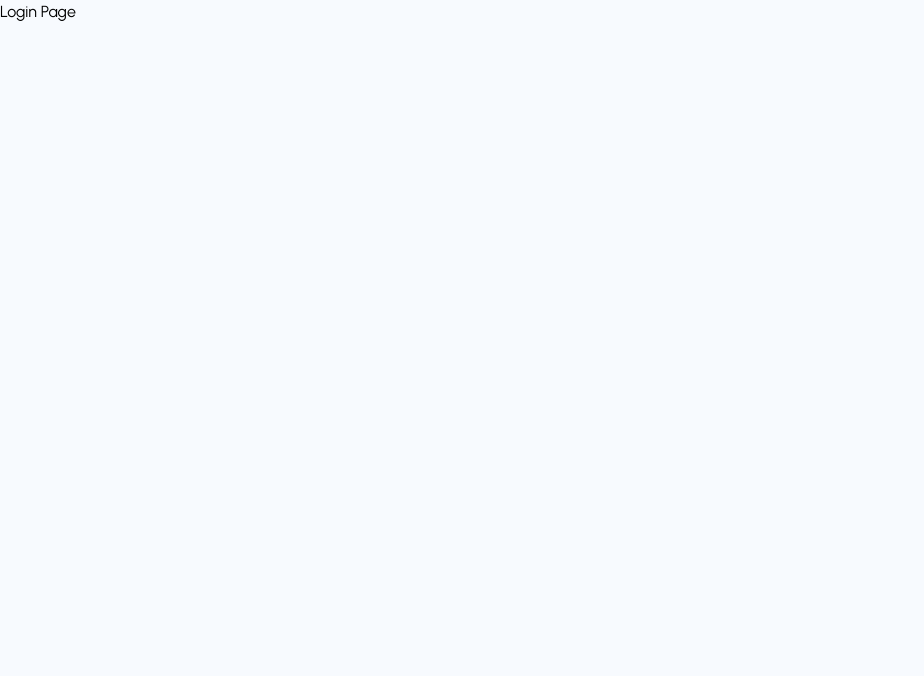
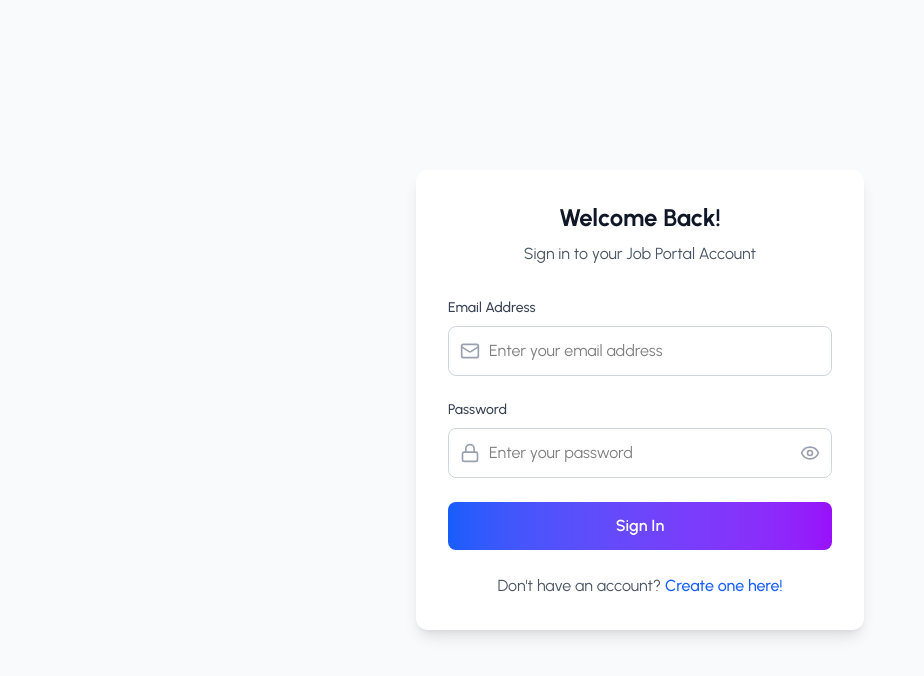
Before and after one commit to 08021976-22022006/Job-Portal, a React (Vite) app in the folder frontend/job-portal/: page /login in a window 1280 px wide. Shown: the top 676 px of the page, without its empty margins (0-924 px from the left). Built offline with nearby package versions, Linux system fonts and the light colour scheme; a web font is replaced by a local one.

Commit message:
Login.jsx

```diff
--- a/frontend/job-portal/src/pages/Auth/Login.jsx
+++ b/frontend/job-portal/src/pages/Auth/Login.jsx
@@ -1,9 +1,231 @@
-import React from 'react'
+import React, { useState } from 'react'
+import { motion } from 'framer-motion';
+import {
+  Mail,
+  Lock,
+  Eye,
+  EyeOff,
+  Loader,
+  AlertCircle,
+  CheckCircle
+} from 'lucide-react';
 
 const Login = () => {
+
+  const [formData, setFormData] = useState({
+    email: '',
+    password: '',
+    rememberMe: false
+  });
+
+  const [formState, setFormState] = useState({
+    loading: false,
+    errors: {},
+    showPassword: false,
+    success: false
+  });
+
+  // Validation Functions
+  const validateEmail = (email) => {
+    if (!email.trim()) return 'Email is required!';
+    const emailRegex = /^[^\s@]+@[^\s@]+\.[^\s@]+$/;
+    if (!emailRegex.test(email)) return 'Please Enter Valid Email'
+    return '';
+  };
+
+  const validatePassword = (password) => {
+    if (!password) return 'Password is required!'
+    return '';
+  };
+
+  // Handle Input
+  const handleInputChange = (e) => {
+    const { name, value } = e.target;
+    setFormData(prev => ({
+      ...prev,
+      [name]: value
+    }));
+
+    // Clear Error When User Starts Typing
+    if (formState.errors[name]) {
+      setFormState(prev => ({
+        ...prev,
+        errors: {
+         ...prev.errors,
+          [name]: ''
+        }
+      }))
+    }
+  };
+
+  const validateForm = () => {
+    const errors = {
+      email: validateEmail(formData.email),
+      password: validatePassword(formData.password)
+    };
+
+    // Remove Empty Errors
+    Object.keys(errors).forEach(key => {
+      if (!errors[key]) {
+        delete errors[key];
+      }
+    });
+
+    setFormState(prev => ({
+      ...prev,
+      errors
+    }));
+    return Object.keys(errors).length === 0;
+  };
+
+  const handleSubmit = async (e) => {
+    e.preventDefault();
+    if(!validateForm()) return;
+    setFormState(prev => ({...prev, loading: true }));
+
+    try{
+      // Login API
+
+    }
+    catch (error){
+      setFormState(prev => ({...prev, loading: false, errors: { submit: error.response?.data?.message || 'Login Failed! Please Check Your Credentials' } }));
+    }
+  };
+
+  if (formState.success){
+    return (
+      <div className="min-h-screen flex items-center justify-center bg-gray-50 px-4">
+        <motion.div
+          initial={{ opacity: 0, scale: 0.9 }}
+          animate={{ opacity:1, scale: 1 }}
+          className="bg-white p-8 rounded-xl shadow-lg max-w-md w-full text-center"
+        >
+          <CheckCircle className="w-16 h-16 text-green-500 mx-auto mb-4" />
+          <h2 className="text-2xl font-bold text-gray-900 mb-4">
+            Welcome Back!
+          </h2>
+          <p className="text-gray-600 mb-4">
+            You have been successfully logged in!
+          </p>
+          <div className="animate-spin w-6 h-6 border-2 border-blue-600 border-t-transparent rounded-full mx-auto" />
+          <p className="text-sm text-gray-500 mt-2">
+            Redirecting to your dashboard...
+          </p>
+        </motion.div>
+      </div>
+    );
+  }
+
   return (
-    <div>
-        Login Page
+    <div className="min-h-screen flex items-center justify-center bg-gray-50 px-4">
+      <motion.div
+        initial={{ opacity: 0, y: 20 }}
+        animate={{ opacity: 1, y: 0 }}
+        transition={{ duration: 0.6 }}
+        className="bg-white p-8 rounded-xl shadow-lg max-w-md w-full"
+      >
+        <div className="text-center mb-8">
+          <h2 className="text-2xl font-bold text-gray-900 mb-2">
+            Welcome Back!
+          </h2>
+          <p className="text-gray-600">
+            Sign in to your Job Portal Account
+          </p>
+        </div>
+
+        <form onSubmit={handleSubmit} className="space-y-6">
+          {/* Email */}
+          <div>
+            <label className="block text-sm font-medium text-gray-700 mb-2">
+              Email Address
+            </label>
+            <div className="relative">
+              <Mail className="absolute left-3 top-1/2 transform -translate-y-1/2 text-gray-400 w-5 h-5 "/>
+              <input
+                type="email"
+                name="email"
+                value={formData.email}
+                onChange={handleInputChange}
+                className={`w-full pl-10 pr-4 py-3 rounded-lg border ${formState.errors.email ? 'border-red-500' : 'border-gray-300'} focus:ring-2 focus:ring-blue-500 focus:border-transparent transition-colors`}
+                placeholder="Enter your email address"
+                />
+            </div>
+            {formState.errors.email && (
+              <p className="text-red-500 text-sm mt-1 flex items-center">
+                <AlertCircle className="w-4 h-4 mr-1" />
+                {formState.errors.email}
+              </p>
+            )}
+          </div>
+
+          {/* Password */}
+          <div>
+            <label className="block text-sm font-medium text-gray-700 mb-2">
+              Password
+            </label>
+            <div className="relative">
+              <Lock className="absolute left-3 top-1/2 transform -translate-y-1/2 text-gray-400 w-5 h-5" />
+              <input
+                type={formState.showPassword ? 'text' : 'password'}
+                name="password"
+                value={formData.password}
+                onChange={handleInputChange}
+                className={`w-full pl-10 pr-12 py-3 rounded-lg border ${formState.errors.password ? 'border-red-500' : 'border-gray-300'} focus:ring-2 focus:ring-blue-500 focus:border-transparent transition-colors`}
+                placeholder="Enter your password"
+              />
+              <button
+                type="button"
+                onClick={() => setFormState(prev => ({...prev, showPassword:!prev.showPassword }))}
+                className="absolute right-3 top-1/2 transform -translate-y-1/2 text-gray-400 hover:text-gray-600"
+              >
+                 {formState.showPassword? <EyeOff className="w-5 h-5" /> : <Eye className="w-5 h-5" />}
+              </button>
+            </div>
+            {formState.errors.password && (
+              <p className="text-red-500 text-sm mt-1 flex items-center">
+                <AlertCircle className="w-4 h-4 mr-1" />
+                {formState.errors.password}
+              </p>
+              )}
+          </div>
+
+          {/* Submit Error */}
+          {formState.errors.submit && (
+            <div className="bg-red-50 border border-red-200 rounded-lg p-3">
+              <p className="text-red-700 text-sm flex items-center">
+                <AlertCircle className="w-4 h-4 mr-2" />
+                {formState.errors.submit}
+              </p>
+            </div>
+          )}
+
+          {/* Submit Button */}
+          <button
+            type="submit"
+            disabled={formState.loading}
+            className="w-full bg-gradient-to-r from-blue-600 to-purple-600 text-white py-3 rounded-lg font-semibold hover:from-blue-700 hover:to-purple-700 transition-all duration-300 disabled:opacity-50 disabled:cursor-not-allowed flex items-center justify-center space-x-2"
+          >
+            {formState.loading ? (
+              <>
+                <Loader className="w-5 h-5 animate-spin" />
+                <span>Signing In... </span>
+              </>
+            ) : (
+              <span>Sign In</span>
+            )}
+          </button>
+
+          {/* Sign Up Link */}
+          <div className="text-center">
+            <p className="text-gray-600">
+              Don't have an account?{' '}
+              <a href="/signup" className="text-blue-600 hover:from-blue-700 font-medium">
+                Create one here!
+              </a>
+            </p>
+          </div>
+        </form>
+      </motion.div>
     </div>
   )
 }
```
